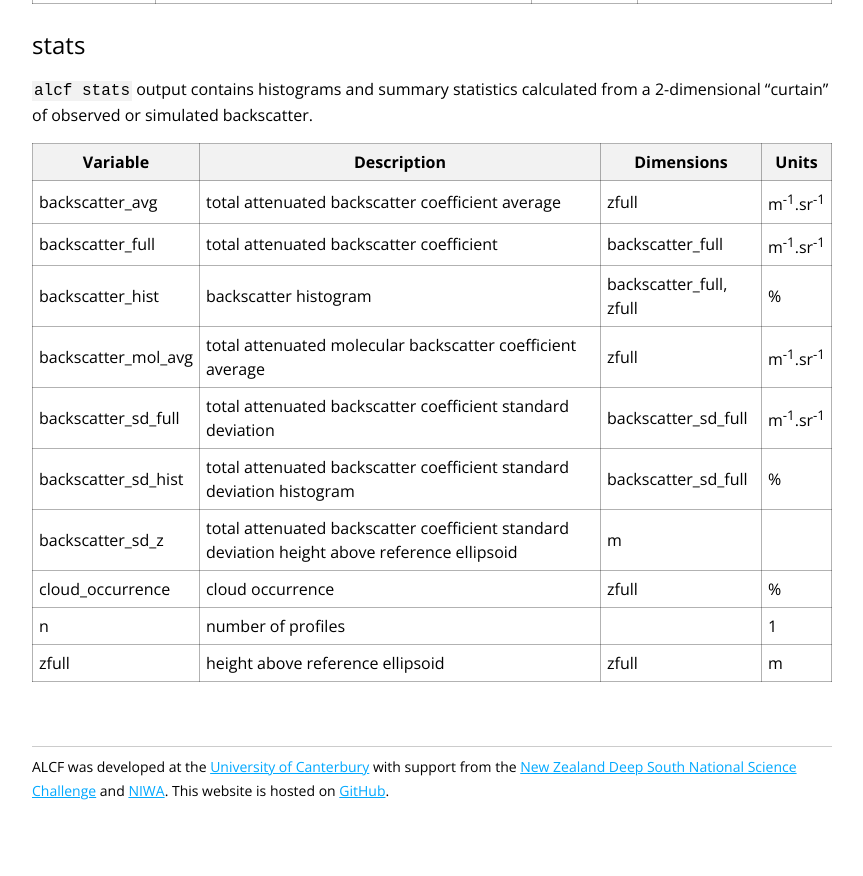
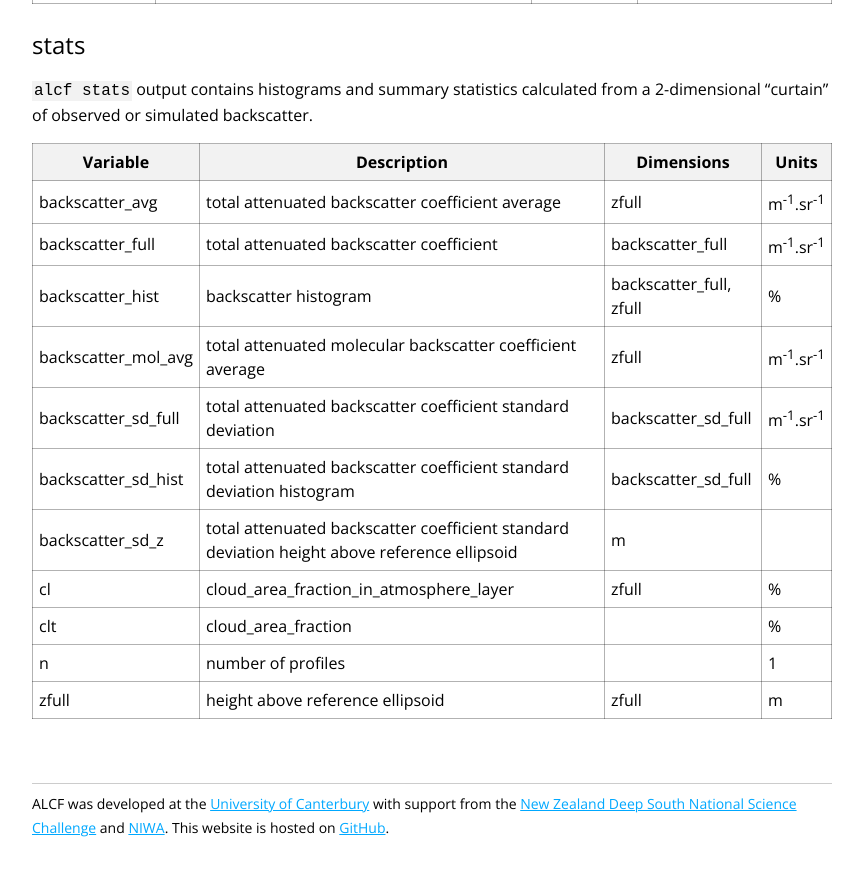
Before and after one commit to alcf-lidar/alcf-lidar.github.io, a Jekyll site: the page built from documentation/alcf_output/index.md, in a window 1280 px wide and 900 px high, scrolled down 2010 px. Shown: the top 876 px of the window, without its empty margins (208-1071 px from the left). Built offline with Jekyll 4.4.1, drawn with Linux system fonts in a browser that asks for light colours.

Commit message:
Add cl and clt in ALCF output doc

```diff
--- a/documentation/alcf_output/index.md
+++ b/documentation/alcf_output/index.md
@@ -72,6 +72,7 @@ backscatter_mol_avg | total attenuated molecular backscatter coefficient average
 backscatter_sd_full | total attenuated backscatter coefficient standard deviation | backscatter_sd_full | m<sup>-1</sup>.sr<sup>-1</sup>
 backscatter_sd_hist | total attenuated backscatter coefficient standard deviation histogram | backscatter_sd_full | %
 backscatter_sd_z | total attenuated backscatter coefficient standard deviation height above reference ellipsoid | m
-cloud_occurrence | cloud occurrence | zfull | %
+cl | cloud_area_fraction_in_atmosphere_layer | zfull | %
+clt | cloud_area_fraction | | %
 n | number of profiles | | 1
 zfull | height above reference ellipsoid | zfull | m
```
